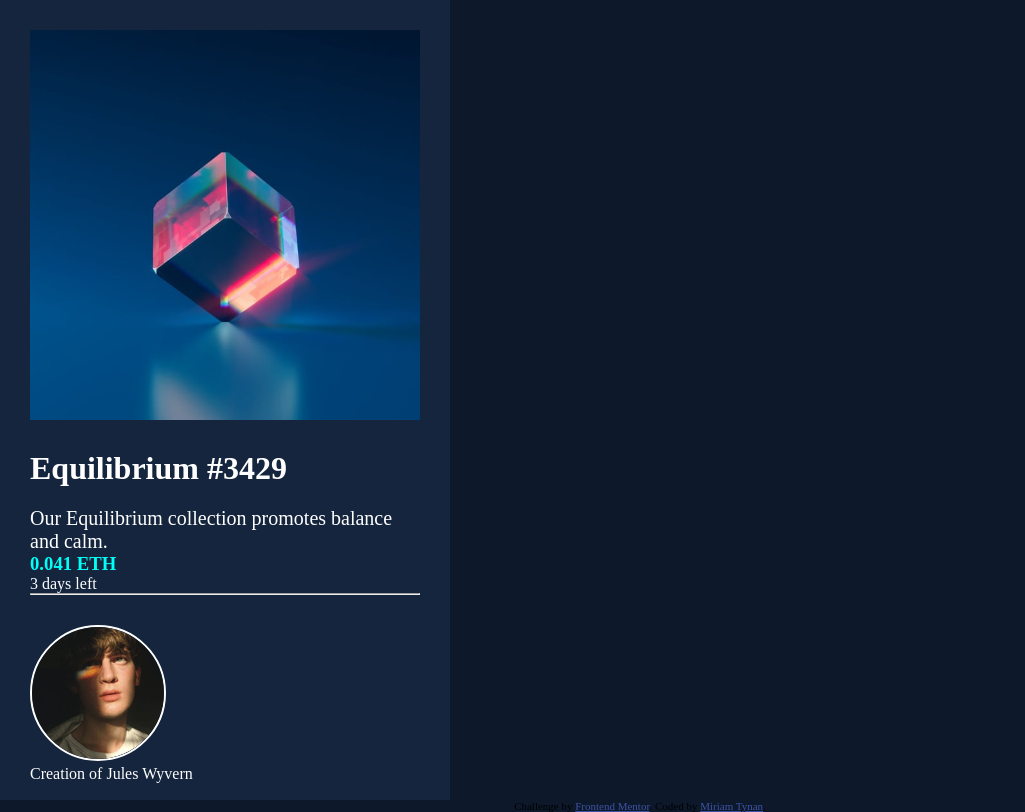
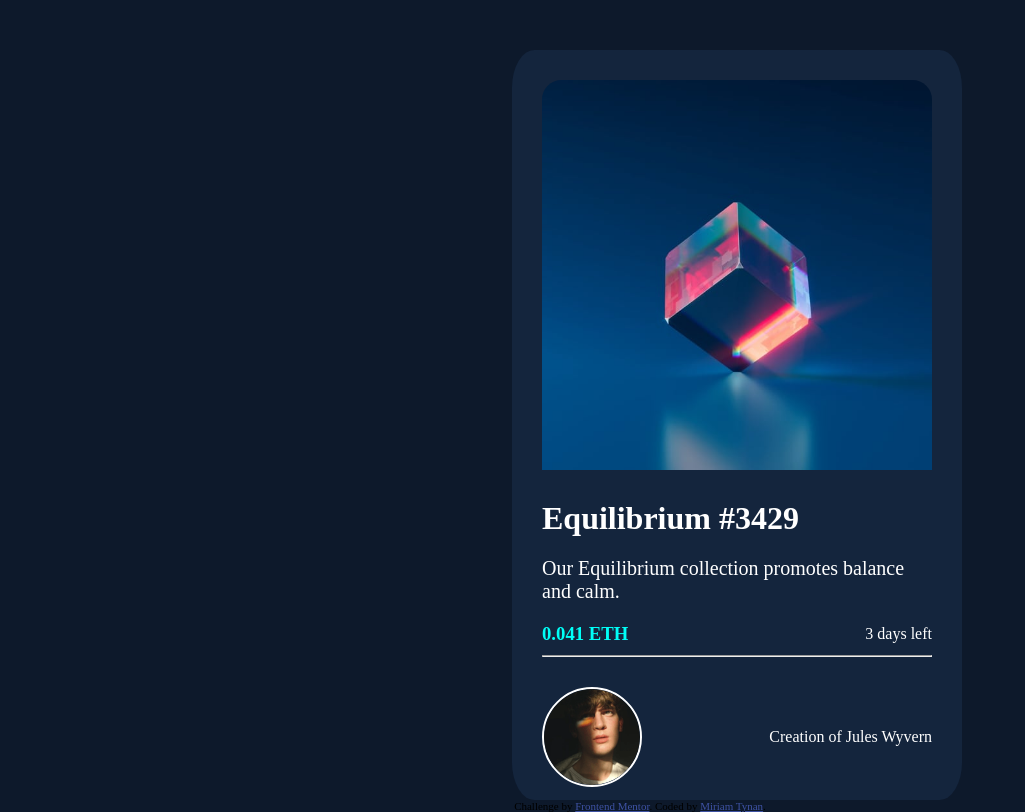
Before and after one commit to MirTynan/nft-preview-card, a plain HTML site: page index.html in a window 1280 px wide. Shown: the whole page, without its empty margins (0-1025 px from the left). Drawn offline with Linux system fonts and the light colour scheme.

Commit message:
Replaced old css code with newer edited one

```diff
--- a/style.css
+++ b/style.css
@@ -5,22 +5,27 @@
 }
 body {
   background-color: hsl(217, 54%, 11%);
-  align-items: center;
 }
 
 .card {
+  position: relative;
+  left: 40%;
+  margin-top: 50px;
   display: flex;
   flex-direction: column;
   width: 450px;
-  height: 800px;
+  height: 750px;
   background-color: hsl(216, 50%, 16%);
+  border-radius: 5%;
 }
 
 .main-img {
   margin: 30px;
+  border-top-left-radius: 5%;
+  border-top-right-radius: 5%;
 }
 .main {
-  margin: 0px 30px 30px;
+  margin: 0px 30px 10px;
   color: white;
   align-items: center;
   justify-content: center;
@@ -32,7 +37,12 @@ body {
 }
 
 .eth-days {
+  display: flex;
+  flex-direction: row;
   align-items: center;
+  justify-content: space-between;
+  margin-top: 20px;
+  margin-bottom: 10px;
 }
 
 .eth {
@@ -48,13 +58,23 @@ body {
 .creator-div {
   margin: 0px 30px 0px;
   color: white;
+  display: flex;
+  flex-direction: row;
+  align-items: center;
+  justify-content: space-between;
+  margin-top: 20px;
 }
 .creator-img {
+  height: 100px;
+  width: 100px;
   border-radius: 100%;
   border: 2px solid white;
-  align-self: flex-start;
 }
 
 .creator {
-  align-self: center;
+  font-size: 16px;
 }
+
+.creation-of {
+  color: hsl(178, 100%, 50%);
+}
```
